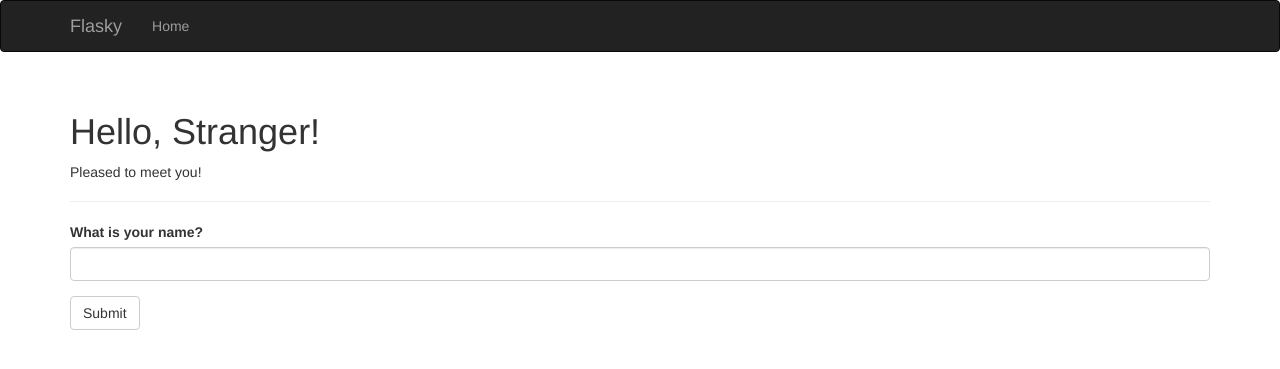
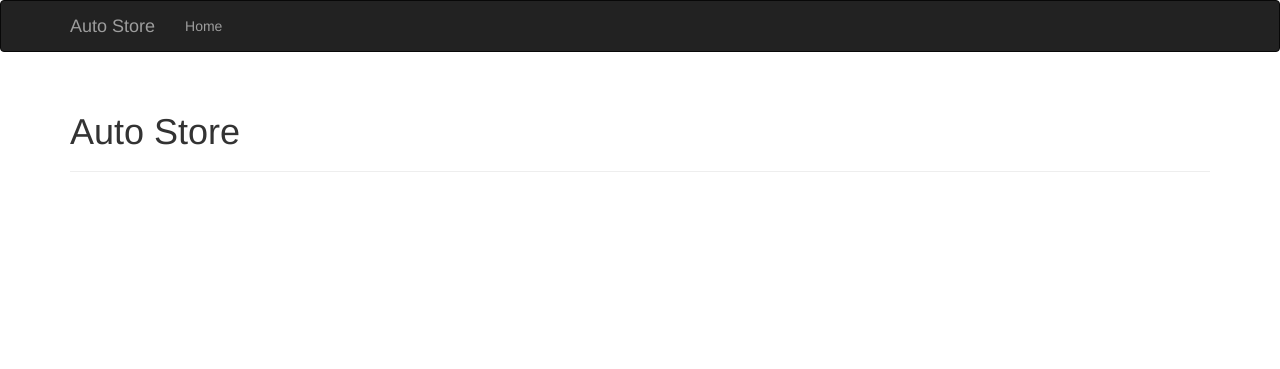
Before and after one commit to richgieg/auto-store, a Flask app: page / in a window 1280 px wide. Shown: the top 369 px of the page. Run offline with Flask 2, Linux system fonts and the light colour scheme; some libraries are stand-ins or nearby versions.

Commit message:
Update index page and favicon

```diff
--- a/app/templates/base.html
+++ b/app/templates/base.html
@@ -1,6 +1,6 @@
 {% extends "bootstrap/base.html" %}
 
-{% block title %}Flasky{% endblock %}
+{% block title %}Auto Store{% endblock %}
 
 {% block head %}
 {{ super() }}
@@ -18,7 +18,7 @@
                 <span class="icon-bar"></span>
                 <span class="icon-bar"></span>
             </button>
-            <a class="navbar-brand" href="{{ url_for('main.index') }}">Flasky</a>
+            <a class="navbar-brand" href="{{ url_for('main.index') }}">Auto Store</a>
         </div>
         <div class="navbar-collapse collapse">
             <ul class="nav navbar-nav">
--- a/app/templates/index.html
+++ b/app/templates/index.html
@@ -1,16 +1,9 @@
 {% extends "base.html" %}
-{% import "bootstrap/wtf.html" as wtf %}
 
-{% block title %}Flasky{% endblock %}
+{% block title %}Auto Store{% endblock %}
 
 {% block page_content %}
 <div class="page-header">
-    <h1>Hello, {% if name %}{{ name }}{% else %}Stranger{% endif %}!</h1>
-    {% if not known %}
-    <p>Pleased to meet you!</p>
-    {% else %}
-    <p>Happy to see you again!</p>
-    {% endif %}
+    <h1>Auto Store</h1>
 </div>
-{{ wtf.quick_form(form) }}
 {% endblock %}
```
Also changed, not shown: app/static/favicon.ico.
